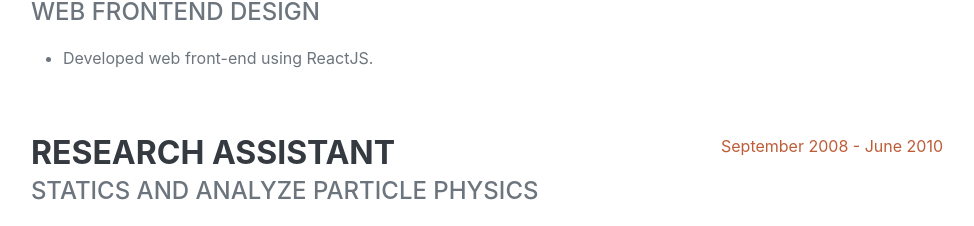
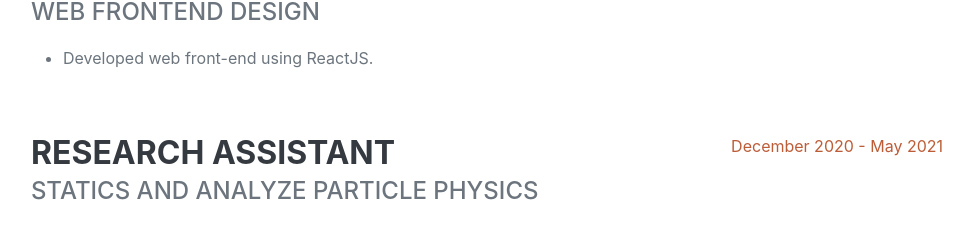
Before and after one commit to wenlianghuang/matt-huang-resume, a Next.js app: page /about in a window 1280 px wide. Shown: the part 1493-1719 px from the top of the page, without its empty margins (289-1263 px from the left). Built offline with nearby package versions, Linux system fonts and the light colour scheme.

Commit message:
modified file

```diff
--- a/app/about/page.tsx
+++ b/app/about/page.tsx
@@ -145,7 +145,7 @@ export default function About() {
                         <li>Conducted data mining and statistical analysis at CERN for particle physics research.</li>
                       </ul>
                     </div>
-                  <div className="flex-shrink-0"><span className="text-primary">September 2008 - June 2010</span></div>
+                  <div className="flex-shrink-0"><span className="text-primary">December 2020 - May 2021</span></div>
                 </div>
               </div>
             </section>
```
